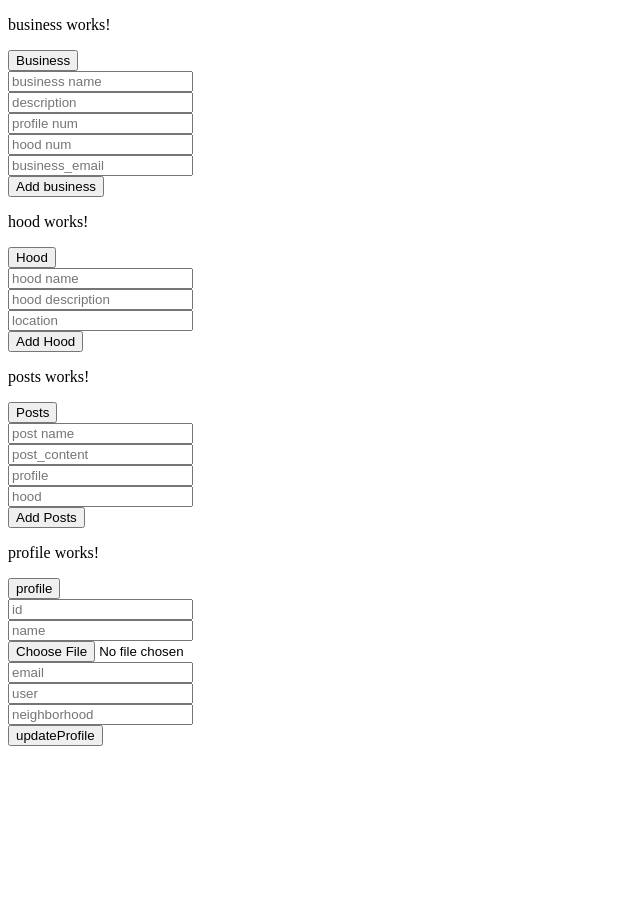
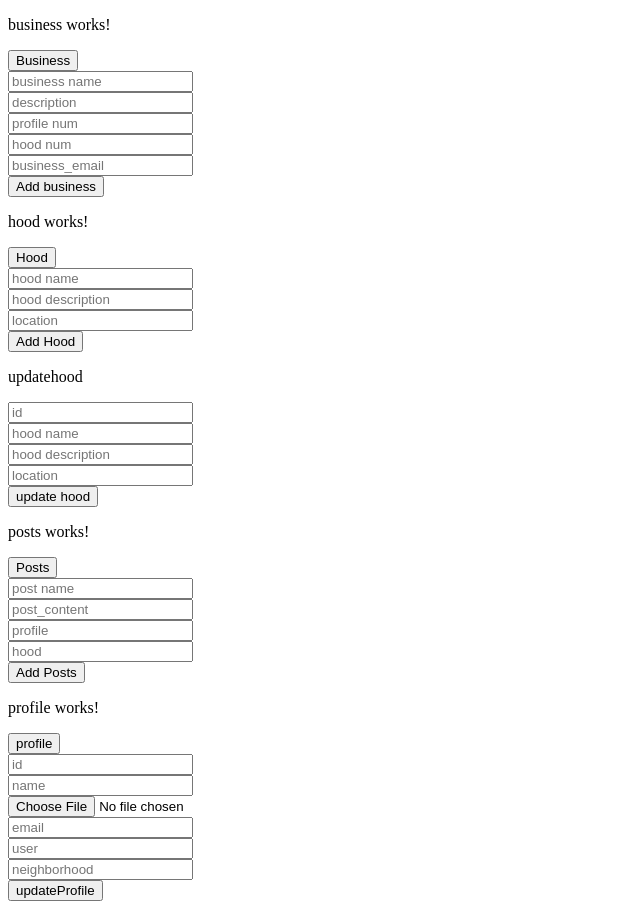
Before and after one commit to Burence1/hood, an Angular app: page / in a window 1280 px wide. Shown: the whole page, without its empty margins (0-640 px from the left). Before the commit the page ends 800 px from the top, so only its background shows below. Built offline with nearby package versions, Linux system fonts and the light colour scheme.

Commit message:
add update hood

```diff
--- a/src/app/components/hood/hood.component.html
+++ b/src/app/components/hood/hood.component.html
@@ -16,3 +16,12 @@
 
   <button type="submit">Add Hood</button>
 </form>
+<p>updatehood</p>
+<form #updatehood="ngForm" (ngSubmit)="updateHood(updatehood.value.id,updatehood.value)" method="POST">
+  <input type="number" name="id" ngModel placeholder="id"><br>
+  <input type="text" name="name" ngModel placeholder="hood name"><br>
+  <input type="text" name="hood_desc" ngModel placeholder="hood description"><br>
+  <input type="text" name="location" ngModel placeholder="location"><br>
+
+  <button type="submit">update hood</button>
+</form>
--- a/src/app/components/hood/hood.component.ts
+++ b/src/app/components/hood/hood.component.ts
@@ -32,6 +32,12 @@ export class HoodComponent implements OnInit {
     })
     console.warn(hood)
   }
+  updateHood(id: any, hood: Hood) {
+    this.hoodservice.update(id, hood).subscribe((result) => {
+      console.warn("result", result)
+    })
+    console.warn(id)
+  }
 
   ngOnInit(): void {
   }
--- a/src/app/components/profile/profile.component.html
+++ b/src/app/components/profile/profile.component.html
@@ -11,7 +11,7 @@
   </ul>
 </div>
 
-<form #updateProfile="ngForm" (ngSubmit)="onSubmit(updateProfile.value.id,updateProfile.value)" method="POST">
+<form #updateProfile="ngForm" (ngSubmit)="updateProf(updateProfile.value.id,updateProfile.value)" method="POST">
   <input type="number" name="id" ngModel placeholder="id"><br>
   <input type="text" name="name" ngModel placeholder="name"><br>
   <input type="file" name="profile_pic" ngModel><br>
--- a/src/app/components/profile/profile.component.ts
+++ b/src/app/components/profile/profile.component.ts
@@ -24,7 +24,7 @@ export class ProfileComponent implements OnInit {
       }
     );
   }
-  onSubmit(id: any,profile:Profile) {
+  updateProf(id: any,profile:Profile) {
     this.profileservice.update(id,profile).subscribe((result) => {
       console.warn("result", result)
     })
--- a/src/app/services/hood/hood-service.service.ts
+++ b/src/app/services/hood/hood-service.service.ts
@@ -10,6 +10,7 @@ import { Observable } from 'rxjs';
 export class HoodServiceService {
 
   url = 'http://127.0.0.1:8000/api/hood/'
+  update_url ='http://127.0.0.1:8000/api/update/hood/'
 
   constructor(private http:HttpClient) {
 
@@ -21,4 +22,8 @@ export class HoodServiceService {
   create(hood: any) {
     return this.http.post(this.url, hood);
   }
+
+  update(id: any, hood: Hood) {
+    return this.http.put(`${this.update_url}${id}/`, hood);
+  }
 }
```
Also changed, not shown: src/app/services/profile/profile.service.ts (line endings or trailing spaces).
